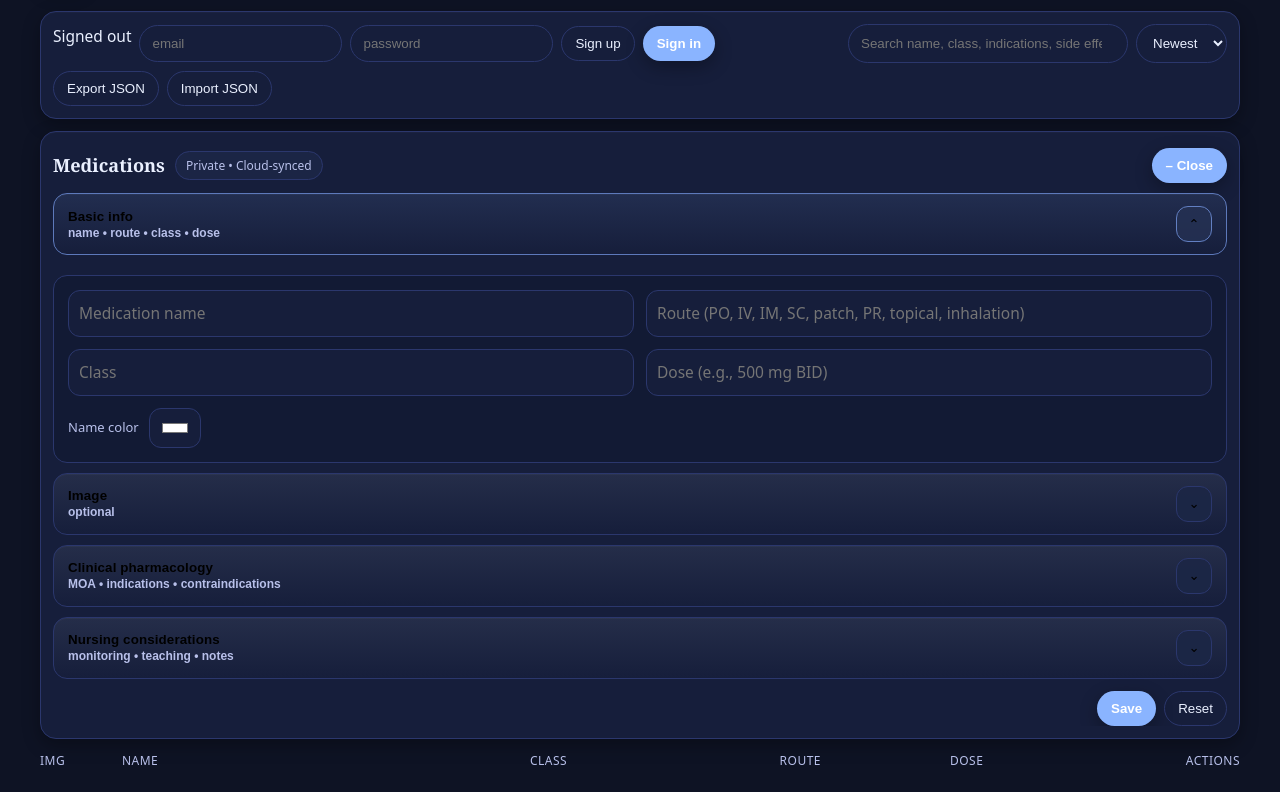
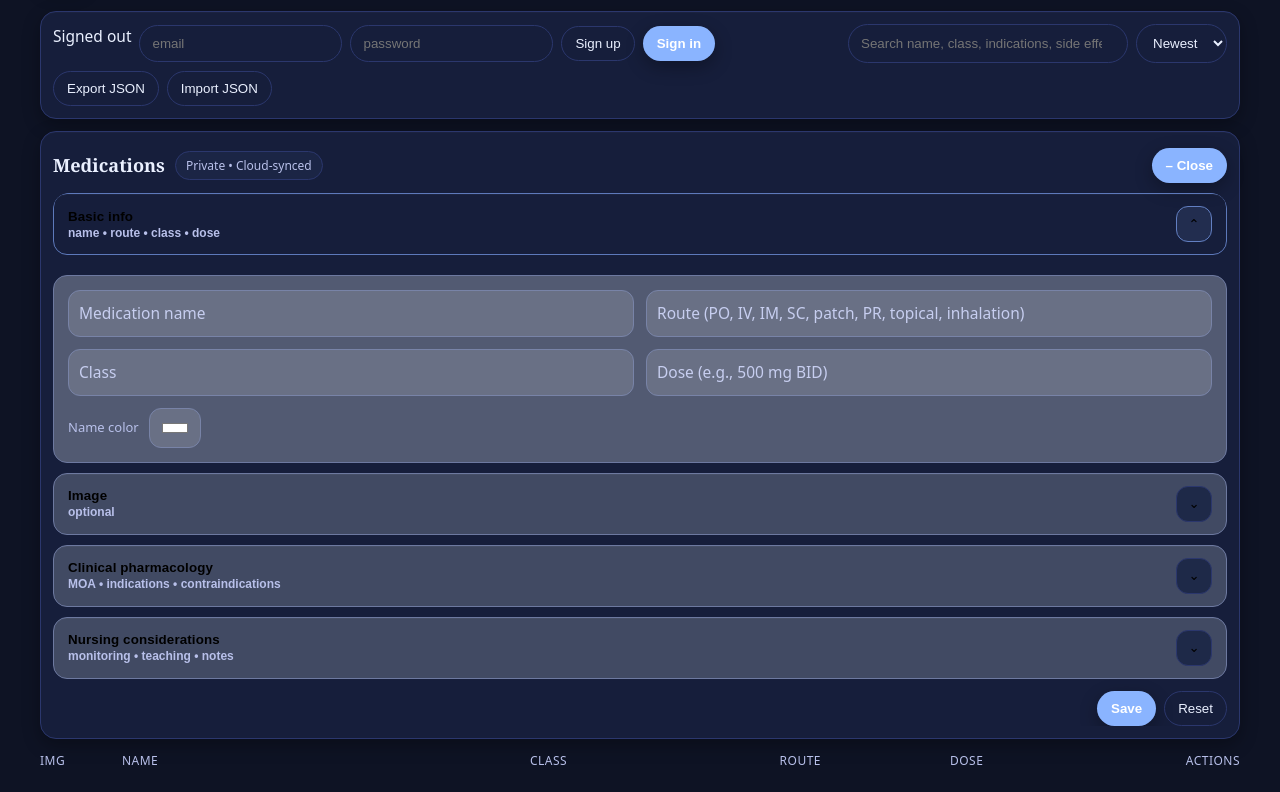
Before and after one commit to nadianajem002-png/databasea, a plain HTML site: page index.html in a window 1280 px wide. Both pictures are taken after a click on the button "＋ Add medication". Shown: the part 92-884 px from the top of the page. Drawn offline with Linux system fonts and the light colour scheme; no server answers.

Commit message:
Update index.html

```diff
--- a/index.html
+++ b/index.html
@@ -389,6 +389,48 @@
       background:rgba(255,255,255,.04);
       padding:10px;
     }
+
+    /* =========================================================
+       OPTION 2 APPLIED: LIGHTER EDIT BOX (form area only)
+       Paste-at-end overrides
+    ========================================================= */
+    #med-form-wrapper{
+      border-radius: var(--borderRadius);
+    }
+
+    #med-form-wrapper .form-section{
+      background: color-mix(in oklab, var(--card) 78%, white 22%);
+      border-color: color-mix(in oklab, var(--line) 65%, white 35%);
+    }
+
+    #med-form-wrapper .form-panel{
+      background: color-mix(in oklab, var(--card) 70%, white 30%);
+      border-color: color-mix(in oklab, var(--line) 65%, white 35%);
+    }
+
+    #med-form-wrapper input,
+    #med-form-wrapper textarea{
+      background: color-mix(in oklab, var(--card) 60%, white 40%);
+      border-color: color-mix(in oklab, var(--line) 60%, white 40%);
+      color: var(--fg);
+    }
+
+    #med-form-wrapper textarea{
+      line-height:1.7;
+    }
+
+    #med-form-wrapper input::placeholder,
+    #med-form-wrapper textarea::placeholder{
+      color: color-mix(in oklab, var(--mut) 70%, var(--fg) 30%);
+    }
+
+    #med-form-wrapper .form-section.active{
+      background: linear-gradient(180deg,
+        color-mix(in oklab, var(--accent) 10%, white 12%, var(--card)),
+        color-mix(in oklab, var(--card) 74%, white 26%)
+      );
+      border-color: color-mix(in oklab, var(--accent) 55%, var(--line));
+    }
   </style>
 </head>
 <body>
@@ -529,6 +571,7 @@
     <div id="empty" class="card" style="display:none; text-align:center">No medications yet — add your first above.</div>
   </div>
 
+  <!-- MODAL -->
   <div id="modal-backdrop" class="modal-backdrop" role="dialog" aria-modal="true" aria-labelledby="modal-title">
     <div class="modal">
       <header>
```
